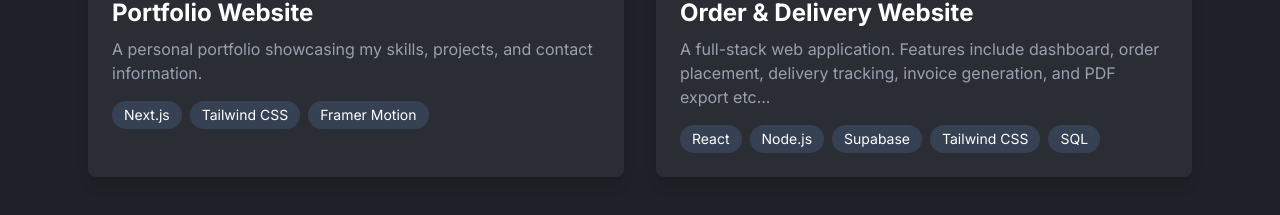
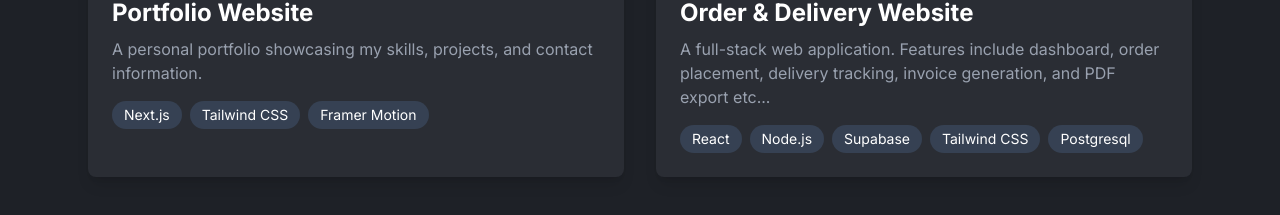
Before and after one commit to Surya111-88/Portfolio, a Next.js app: page / in a window 1280 px wide. Shown: the part 1315-1530 px from the top of the page. Built offline with nearby package versions, Linux system fonts and the light colour scheme.

Commit message:
add-projects

```diff
--- a/src/components/Projects.tsx
+++ b/src/components/Projects.tsx
@@ -10,7 +10,7 @@ export default function Projects() {
       title: "Order & Delivery Website",
       description:
         "A full-stack web application. Features include dashboard, order placement, delivery tracking, invoice generation, and PDF export etc...",
-      tech: ["React", "Node.js", "Supabase", "Tailwind CSS", "SQL"],
+      tech: ["React", "Node.js", "Supabase", "Tailwind CSS", "Postgresql"],
     },
   ];
 
```
